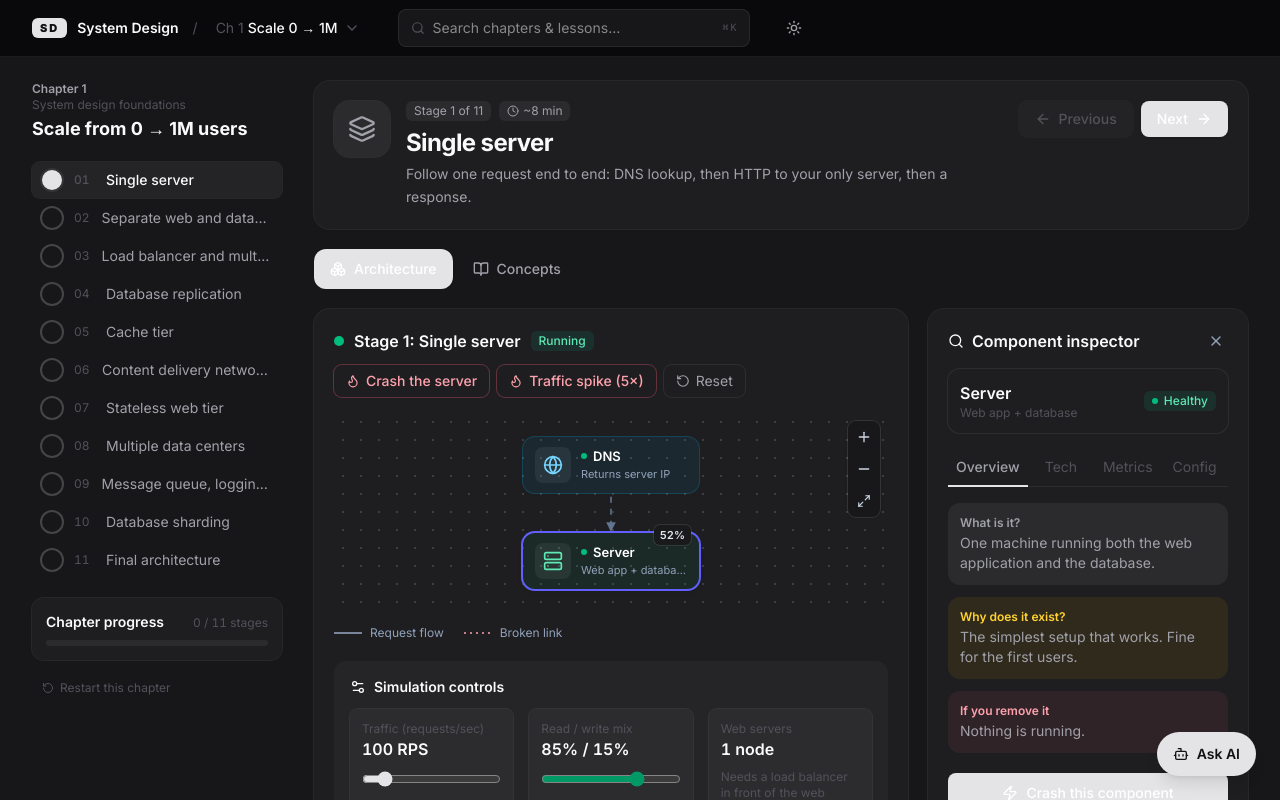
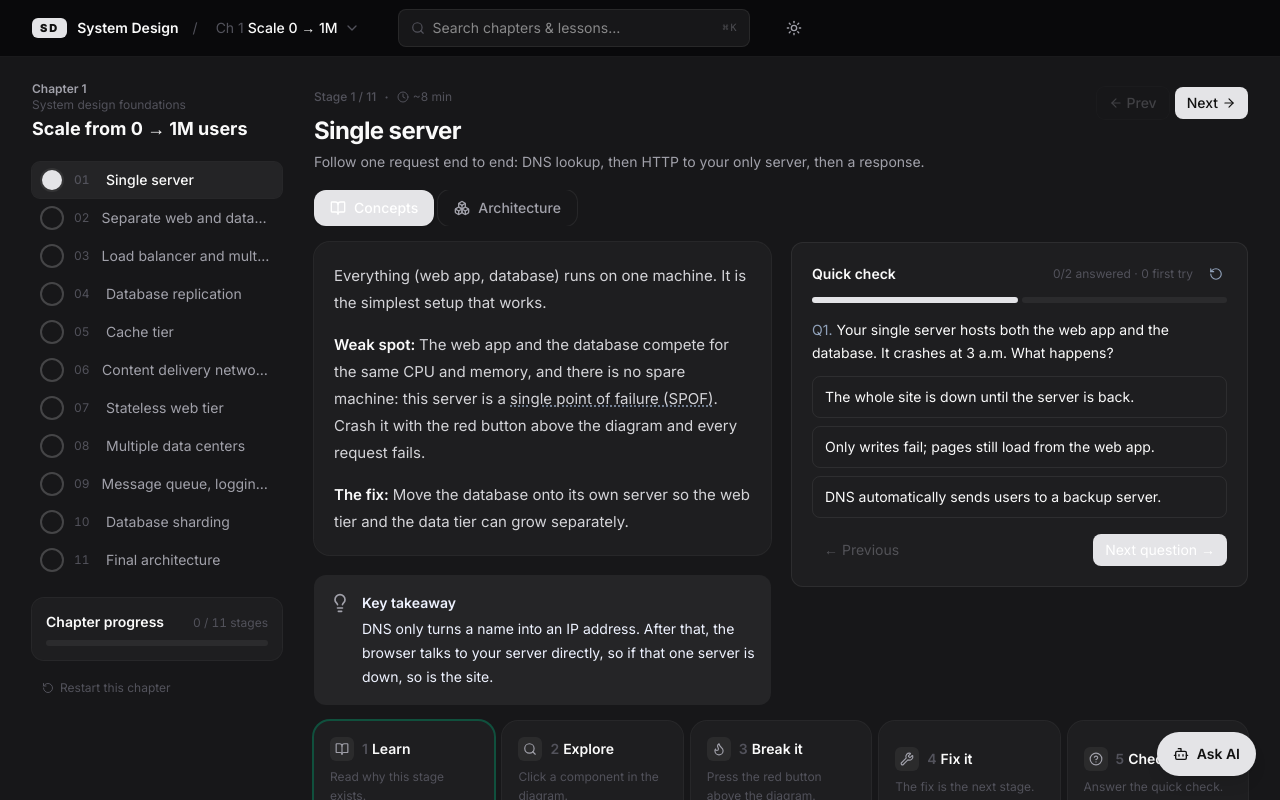
Before and after one commit to AnshJoshi1811/SystemDesign, a React (Vite) app: page / in a window 1280 px wide. Both pictures are taken after a click on the button "Start Chapter 1". Shown: the top 800 px of the page. Built offline with nearby package versions, Linux system fonts and the light colour scheme.

Commit message:
ux: remove big stage header, concepts-first tab order, dynamic inspector width

```diff
--- a/src/components/ch1/Workspace.tsx
+++ b/src/components/ch1/Workspace.tsx
@@ -17,7 +17,6 @@ import {
   Plus,
   Settings2,
   X,
-  Layers,
 } from 'lucide-react';
 import { usePersistentState } from '../../lib/usePersistentState';
 import { WhatChanged, Quiz } from '../learn/LearningKit';
@@ -51,7 +50,7 @@ const rpsToPos = (r: number) => Math.round((Math.log(r / 50) / Math.log(400)) *
 export const Chapter1Workspace: React.FC = () => {
   const { resetChapter } = useNav();
   const [stage, setStage] = usePersistentState<number>('chapter1:stage', 0);
-  const [storedTab, setTab] = usePersistentState<Tab>('chapter1:tab', 'architecture');
+  const [storedTab, setTab] = usePersistentState<Tab>('chapter1:tab', 'concepts');
   const tab: Tab = storedTab === 'concepts' ? 'concepts' : 'architecture';
   const [flows, setFlows] = usePersistentState<Record<number, Flow>>('chapter1:flow', {});
   const [afterMap, setAfterMap] = usePersistentState<Record<number, boolean>>('chapter1:after', {});
@@ -226,74 +225,70 @@ export const Chapter1Workspace: React.FC = () => {
         </div>
       </aside>
 
-      <div className="min-w-0 space-y-5">
+      <div className="min-w-0 space-y-4">
         {/* ---------- Mobile stage picker ---------- */}
-        <div className="lg:hidden rounded-xl bg-[var(--surface)] ring-1 ring-[var(--header-border)] dark:bg-[var(--surface)] dark:ring-[var(--header-border)]">
+        <div className="lg:hidden rounded-xl bg-[var(--surface)] ring-1 ring-[var(--header-border)]">
           <button onClick={() => setPickerOpen((o) => !o)} aria-expanded={pickerOpen} className="w-full flex items-center justify-between gap-3 px-4 py-3 text-left">
             <span className="min-w-0">
-              <span className="block text-xs text-[var(--text-subtle)] dark:text-[var(--text-subtle)]">
-                Chapter 1 · Stage {i + 1} of {N}
+              <span className="block text-xs" style={{ color: 'var(--text-subtle)' }}>Stage {i + 1} of {N}</span>
+              <span className="block truncate text-sm font-medium" style={{ color: 'var(--text-base)' }}>{content.title}</span>
             </span>
-              <span className="block truncate text-sm font-medium text-[var(--text-base)] dark:text-[var(--text-base)]">{content.title}</span>
-            </span>
-            <ChevronDown className={`h-4 w-4 shrink-0 text-slate-400 transition-transform ${pickerOpen ? 'rotate-180' : ''}`} />
+            <ChevronDown className={`h-4 w-4 shrink-0 transition-transform ${pickerOpen ? 'rotate-180' : ''}`} style={{ color: 'var(--text-subtle)' }} />
           </button>
-          {pickerOpen && <div className="space-y-3 border-t border-[var(--header-border)] p-3 dark:border-[var(--header-border)]">{stageList}{progressCard}</div>}
+          {pickerOpen && <div className="space-y-3 p-3" style={{ borderTop: '1px solid var(--header-border)' }}>{stageList}{progressCard}</div>}
         </div>
 
-        {/* ---------- Stage header ---------- */}
-        <header className="rounded-2xl bg-[var(--surface)] ring-1 ring-[var(--header-border)] p-5 dark:bg-[var(--surface)] dark:ring-[var(--header-border)]">
-          <div className="flex flex-col gap-4 md:flex-row md:items-start md:justify-between">
-            <div className="flex gap-4 min-w-0">
-              <span className="hidden sm:flex h-14 w-14 shrink-0 items-center justify-center rounded-2xl bg-[var(--surface-muted)] text-[var(--accent)] ring-1 ring-indigo-100 dark:bg-[var(--surface-muted)] dark:text-[var(--text-muted)] dark:ring-[var(--header-border)]">
-                <Layers className="h-7 w-7" />
-              </span>
+        {/* ---------- Compact stage header (replaces the big decorative card) ---------- */}
+        <header className="flex items-start justify-between gap-4 pt-1">
           <div className="min-w-0">
-                <div className="flex flex-wrap items-center gap-2">
-                  <span className="rounded-md bg-[var(--surface-muted)] px-2 py-0.5 text-xs text-[var(--text-muted)] dark:bg-[var(--surface-muted)] dark:text-[var(--text-muted)]">
-                    Stage {i + 1} of {N}
-                  </span>
-                  <span className="flex items-center gap-1 rounded-md bg-[var(--surface-muted)] px-2 py-0.5 text-xs text-[var(--text-muted)] dark:bg-[var(--surface-muted)] dark:text-[var(--text-muted)]">
+            {/* Breadcrumb */}
+            <div className="flex items-center gap-2 mb-1.5">
+              <span className="text-xs font-medium" style={{ color: 'var(--text-subtle)' }}>Stage {i + 1} / {N}</span>
+              <span style={{ color: 'var(--text-subtle)' }}>·</span>
+              <span className="flex items-center gap-1 text-xs" style={{ color: 'var(--text-subtle)' }}>
                 <Clock className="h-3 w-3" /> ~{meta.minutes} min
               </span>
             </div>
-                <h1 className="mt-1.5 text-2xl font-bold tracking-tight text-[var(--text-base)] dark:text-[var(--text-base)]">{content.title}</h1>
-                <p className="mt-1 max-w-2xl text-sm leading-relaxed text-[var(--text-muted)] dark:text-[var(--text-muted)]">{content.goal}</p>
+            <h1 className="text-xl sm:text-2xl font-bold tracking-tight" style={{ color: 'var(--text-base)' }}>{content.title}</h1>
+            <p className="mt-1 text-sm leading-relaxed max-w-2xl" style={{ color: 'var(--text-muted)' }}>{content.goal}</p>
           </div>
-            </div>
-            <div className="flex shrink-0 gap-2">
+          {/* Prev / Next — compact, right-aligned */}
+          <div className="flex shrink-0 items-center gap-1.5 mt-0.5">
             <button
               onClick={() => goStage(i - 1)}
               disabled={i === 0}
-                className="inline-flex items-center gap-2 rounded-lg bg-[var(--surface)] px-4 py-2 text-sm font-medium text-[var(--text-muted)] ring-1 ring-[var(--header-border)] hover:bg-[var(--surface-muted)] disabled:opacity-40 dark:bg-[var(--surface-muted)] dark:text-[var(--text-muted)] dark:ring-[var(--header-border)]"
+              className="inline-flex items-center gap-1 rounded-lg px-3 py-1.5 text-sm font-medium ring-1 ring-[var(--header-border)] hover:bg-[var(--surface-muted)] disabled:opacity-30 transition-colors"
+              style={{ color: 'var(--text-muted)' }}
             >
-                <ArrowLeft className="h-4 w-4" /> Previous
+              <ArrowLeft className="h-3.5 w-3.5" /> Prev
             </button>
             <button
               onClick={() => goStage(Math.min(N - 1, i + 1))}
               disabled={i === N - 1}
-                className="inline-flex items-center gap-2 rounded-lg bg-[var(--accent)] px-4 py-2 text-sm font-medium text-white shadow-sm hover:bg-[var(--accent-hover)] disabled:opacity-40"
+              className="inline-flex items-center gap-1 rounded-lg px-3 py-1.5 text-sm font-medium disabled:opacity-30 transition-colors"
+              style={{ background: 'var(--accent)', color: 'var(--accent-fg)' }}
             >
-                Next <ArrowRight className="h-4 w-4" />
+              Next <ArrowRight className="h-3.5 w-3.5" />
             </button>
-            </div>
           </div>
         </header>
 
-        {/* ---------- Tabs ---------- */}
+        {/* ---------- Tabs — Concepts first, then Architecture ---------- */}
         <nav className="flex gap-1 overflow-x-auto no-scrollbar" aria-label="Stage views">
           {(
             [
+              ['concepts', 'Concepts', BookOpen],
               ['architecture', 'Architecture', Boxes],
-              ['concepts', 'Concepts', BookOpen],
             ] as [Tab, string, React.ComponentType<{ className?: string }>][]
           ).map(([id, label, Icon]) => (
             <button
               key={id}
               onClick={() => openTab(id)}
               aria-current={tab === id ? 'page' : undefined}
-              className={`flex shrink-0 items-center gap-2 rounded-xl px-4 py-2.5 text-sm font-medium transition-colors ${
-                tab === id ? 'bg-[var(--accent)] text-white shadow-sm' : 'text-[var(--text-muted)] hover:bg-[var(--surface)] hover:ring-1 hover:ring-[var(--header-border)] dark:text-[var(--text-muted)] dark:hover:bg-[var(--surface-muted)] dark:hover:ring-white/10'
+              className={`flex shrink-0 items-center gap-2 rounded-xl px-4 py-2 text-sm font-medium transition-colors ${
+                tab === id
+                  ? 'bg-[var(--accent)] text-white shadow-sm'
+                  : 'text-[var(--text-muted)] hover:bg-[var(--surface-muted)] ring-1 ring-[var(--header-border)]'
               }`}
             >
               <Icon className="h-4 w-4" />
@@ -304,7 +299,7 @@ export const Chapter1Workspace: React.FC = () => {
 
         {/* ---------- Architecture ---------- */}
         {tab === 'architecture' && (
-          <div className="grid gap-5 xl:grid-cols-[minmax(0,1fr)_320px]">
+          <div className={`grid gap-5 ${selNode ? 'xl:grid-cols-[minmax(0,1fr)_300px]' : 'xl:grid-cols-1'}`}>
             <section className="min-w-0 rounded-2xl bg-[var(--surface)] ring-1 ring-[var(--header-border)] p-4 sm:p-5 dark:bg-[var(--surface)] dark:ring-[var(--header-border)]">
               <div className="flex flex-wrap items-center justify-between gap-3 mb-4">
                 <div className="flex items-center gap-2.5">
```
Lines whose indentation alone changed are shown as unchanged.
